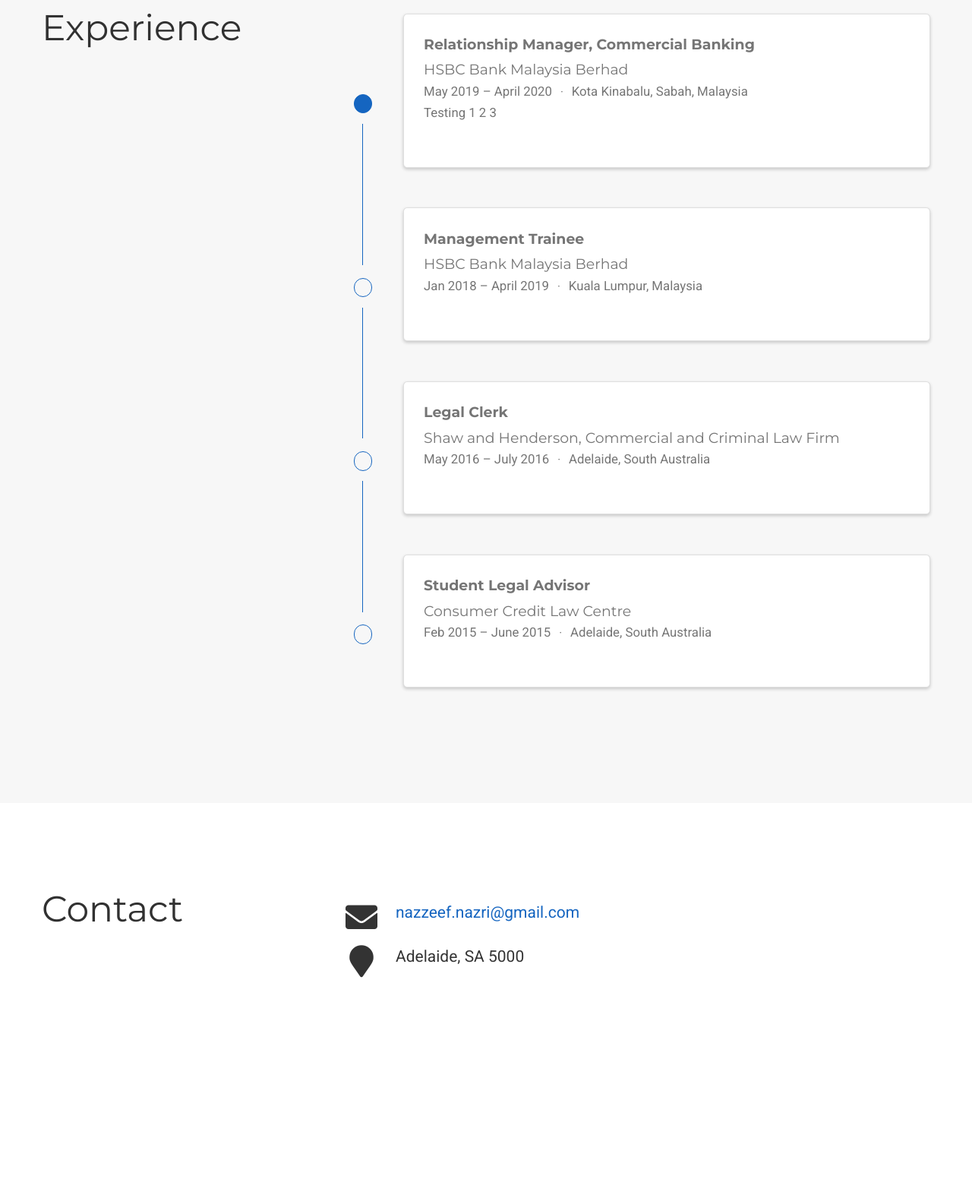
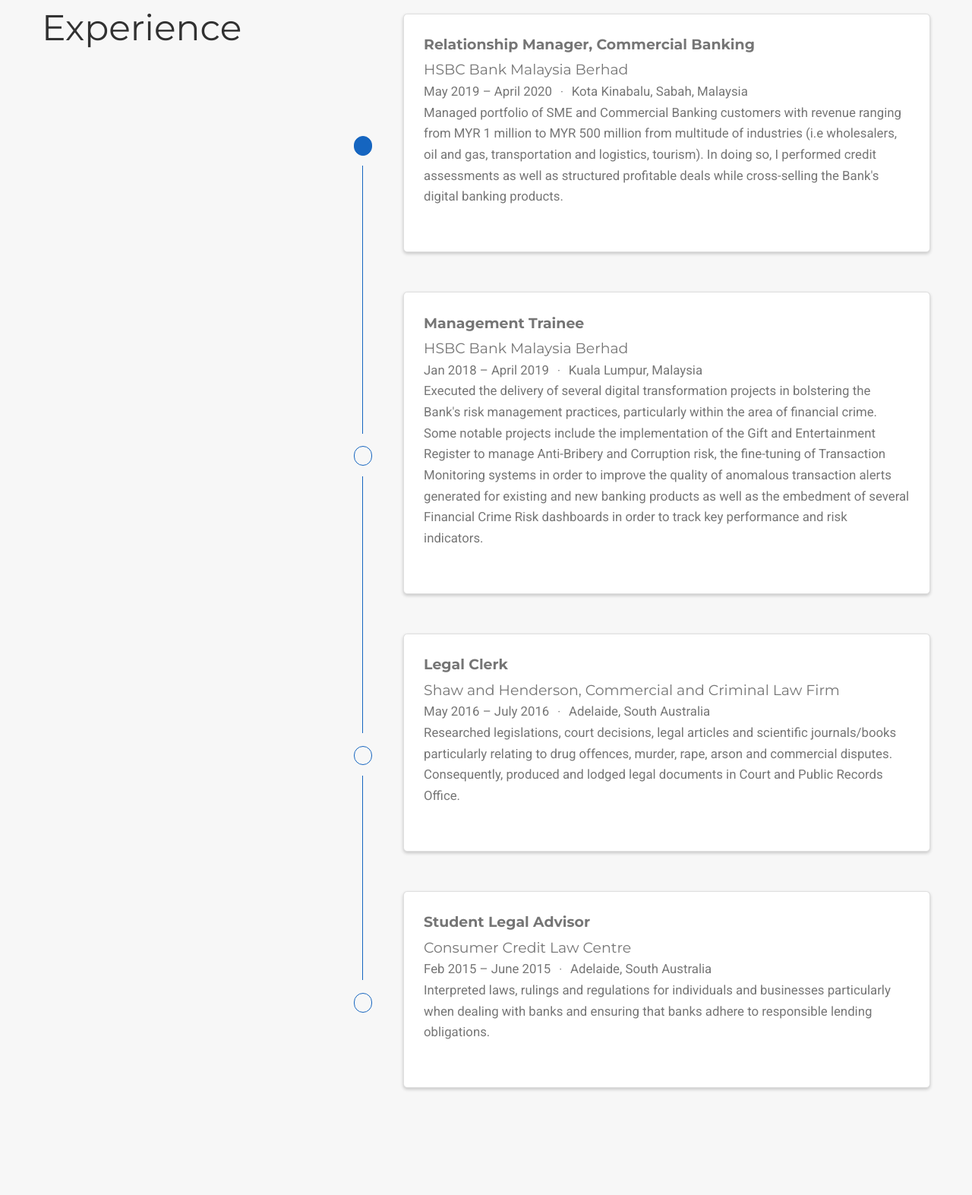
Before and after one commit to nazzeef/nazzeef.github.io, a plain HTML site: page index.html in a window 1280 px wide. Shown: the part 1060-2633 px from the top of the page at 76% size. Drawn offline with nearby package versions, Linux system fonts and the light colour scheme; some packages are replaced by stand-ins of ours; some icons are missing.

Commit message:
add html

```diff
--- a/index.html
+++ b/index.html
@@ -940,7 +940,7 @@
 
                <span class="middot-divider"></span>
                <span>Kota Kinabalu, Sabah, Malaysia</span>
-               <p>Testing 1 2 3</p>
+               <p>Managed portfolio of SME and Commercial Banking customers with revenue ranging from MYR 1 million to MYR 500 million from multitude of industries (i.e wholesalers, oil and gas, transportation and logistics, tourism). In doing so, I performed credit assessments as well as structured profitable deals while cross-selling the Bank's digital banking products.</p>
 
            </div>
            <div class="card-text"></div>
@@ -978,6 +978,7 @@
 
                <span class="middot-divider"></span>
                <span>Kuala Lumpur, Malaysia</span>
+               <p>Executed the delivery of several digital transformation projects in bolstering the Bank's risk management practices, particularly within the area of financial crime. Some notable projects include the implementation of the Gift and Entertainment Register to manage Anti-Bribery and Corruption risk, the fine-tuning of Transaction Monitoring systems in order to improve the quality of anomalous transaction alerts generated for existing and new banking products as well as the embedment of several Financial Crime Risk dashboards in order to track key performance and risk indicators.</p>
 
            </div>
            <div class="card-text"></div>
@@ -1015,6 +1016,7 @@
 
                <span class="middot-divider"></span>
                <span>Adelaide, South Australia</span>
+               <p>Researched legislations, court decisions, legal articles and scientific journals/books particularly relating to drug offences, murder, rape, arson and commercial disputes. Consequently, produced and lodged legal documents in Court and Public Records Office.</p>
 
            </div>
            <div class="card-text"></div>
@@ -1052,6 +1054,7 @@
 
                <span class="middot-divider"></span>
                <span>Adelaide, South Australia</span>
+               <p>Interpreted laws, rulings and regulations for individuals and businesses particularly when dealing with banks and ensuring that banks adhere to responsible lending obligations.</p>
 
            </div>
            <div class="card-text"></div>
```
